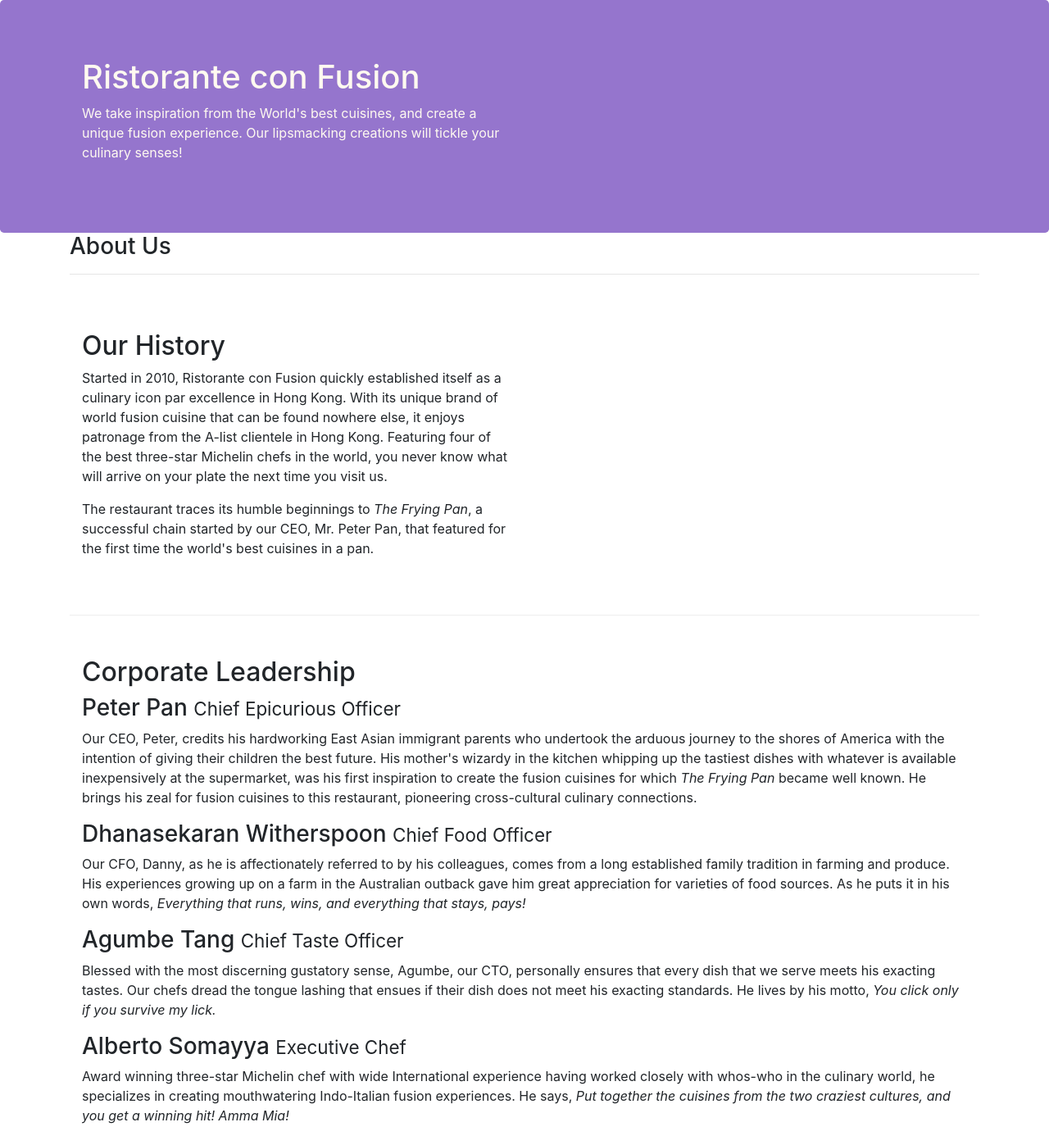
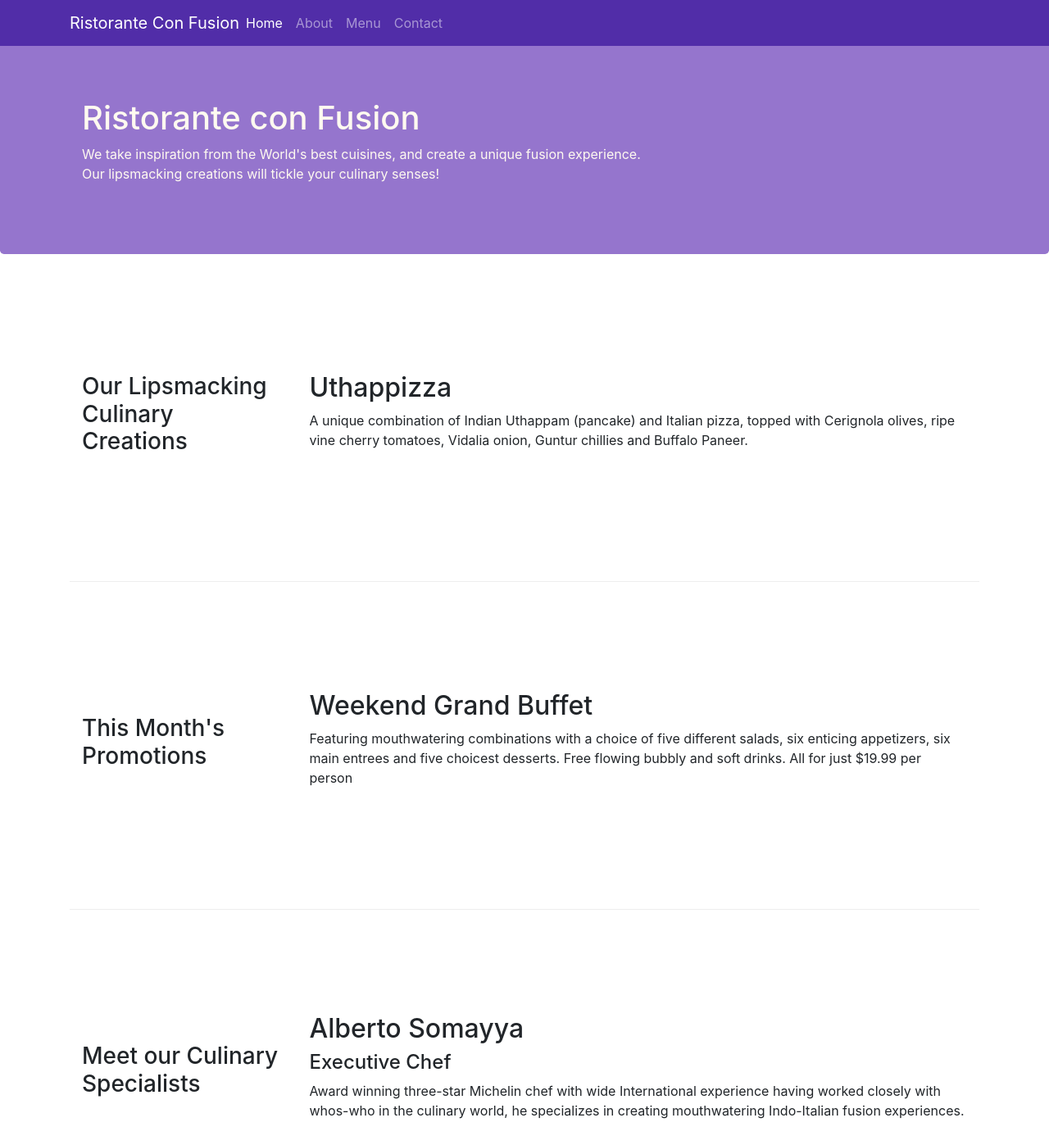
Before and after one commit to Mannisharma2612/conFusion, a website: page index.html in a window 1280 px wide. Shown: the top 1386 px of the page at 82% size. Drawn offline with nearby package versions, Linux system fonts and the light colour scheme.

Commit message:
Navbar And Breadcrumbs

```diff
--- a/css/styles.css
+++ b/css/styles.css
@@ -28,3 +28,12 @@
     margin: 0px;
     color: #0f0f0f;
   }
+
+  body {
+    padding: 50px 0px 0px 0px;
+    z-index: 0;
+  }
+
+  .navbar-dark {
+    background-color: #512DA8;
+  }
--- a/index.html
+++ b/index.html
@@ -1,6 +1,9 @@
 <!DOCTYPE html>
 <html lang="en">
+
 <head>
+    <title>Ristorante Con Fusion</title>
+
     <!-- Required meta tags always come first -->
     <meta charset="utf-8">
     <meta name="viewport" content="width=device-width, initial-scale=1, shrink-to-fit=no">
@@ -8,62 +11,89 @@
 
     <!-- Bootstrap CSS -->
     <link rel="stylesheet" href="node_modules/bootstrap/dist/css/bootstrap.min.css">
-        <link rel="stylesheet" href="css/styles.css">
-        <title>Ristorante Con Fusion</title>
+
+    <link href="css/styles.css" rel="stylesheet">
 </head>
+
 <body>
+    <nav class="navbar navbar-dark navbar-expand-sm fixed-top">
+        <div class="container">
+            <button class="navbar-toggler" type="button" data-toggle="collapse" data-target="#Navbar">
+                <span class="navbar-toggler-icon"></span>
+            </button>
+
+            <a class="navbar-brand mr-auto" href="#">Ristorante Con Fusion</a>
+            <div class="collapse navbar-collapse" id="Navbar">
+                <ul class="navbar-nav mr-auto">
+                    <li class="nav-item active"><a class="nav-link" href="#">Home</a></li>
+                    <li class="nav-item"><a class="nav-link" href="./aboutus.html">About</a></li>
+                    <li class="nav-item"><a class="nav-link" href="#">Menu</a></li>
+                    <li class="nav-item"><a class="nav-link" href="#">Contact</a></li>
+                </ul>
+            </div>
+        </div>
+    </nav>
+
     <header class="jumbotron">
         <div class="container">
             <div class="row row-header">
-                <div class="col-12 col-sm-6">
+                <div class="col-12 col-sm-8">
                     <h1>Ristorante con Fusion</h1>
                     <p>We take inspiration from the World's best cuisines, and create a unique fusion experience. Our lipsmacking creations will tickle your culinary senses!</p>
                 </div>
-                <div class="col-12 col-sm">
+                <div class="col col-sm">
                 </div>
             </div>
         </div>
     </header>
+
     <div class="container">
-        <div class="row">
-            <div class="col-12">
-               <h3>About Us</h3><hr>
+        <div class="row row-content align-items-center">
+            <div class="col-sm-4 col-md-3 flex-last">
+                <h3>Our Lipsmacking Culinary Creations</h3>
+            </div>
+            <div class="col-sm col-md flex-first">
+                <h2>Uthappizza</h2>
+                <p class="hidden-xs-down">A unique combination of Indian Uthappam (pancake) and Italian pizza, topped with Cerignola olives, ripe vine cherry tomatoes, Vidalia onion, Guntur chillies and Buffalo Paneer.</p>
             </div>
         </div>
+
+
         <div class="row row-content align-items-center">
-            <div class="col-12 col-sm-6">
-                <h2>Our History</h2>
-                <p>Started in 2010, Ristorante con Fusion quickly established itself as a culinary icon par excellence in Hong Kong. With its unique brand of world fusion cuisine that can be found nowhere else, it enjoys patronage from the A-list clientele in Hong Kong.  Featuring four of the best three-star Michelin chefs in the world, you never know what will arrive on your plate the next time you visit us.</p>
-                <p>The restaurant traces its humble beginnings to <em>The Frying Pan</em>, a successful chain started by our CEO, Mr. Peter Pan, that featured for the first time the world's best cuisines in a pan.</p>
+            <div class="col-sm-4 col-md-3">
+                <h3>This Month's Promotions</h3>
+            </div>
+            <div class="col-sm col-md">
+                <h2>Weekend Grand Buffet</h2>
+                <p class="hidden-xs-down">Featuring mouthwatering combinations with a choice of five different salads, six enticing appetizers, six main entrees and five choicest desserts. Free flowing bubbly and soft drinks. All for just $19.99 per person </p>
             </div>
         </div>
+
         <div class="row row-content align-items-center">
-            <div class="col-12">
-                <h2>Corporate Leadership</h2>
-                <h3>Peter Pan <small>Chief Epicurious Officer</small></h3>
-                <p class="d-none d-sm-block">Our CEO, Peter, credits his hardworking East Asian immigrant parents who undertook the arduous journey to the shores of America with the intention of giving their children the best future. His mother's wizardy in the kitchen whipping up the tastiest dishes with whatever is available inexpensively at the supermarket, was his first inspiration to create the fusion cuisines for which <em>The Frying Pan</em> became well known. He brings his zeal for fusion cuisines to this restaurant, pioneering cross-cultural culinary connections.</p>
-                <h3>Dhanasekaran Witherspoon <small>Chief Food Officer</small></h3>
-                <p class="d-none d-sm-block">Our CFO, Danny, as he is affectionately referred to by his colleagues, comes from a long established family tradition in farming and produce. His experiences growing up on a farm in the Australian outback gave him great appreciation for varieties of food sources. As he puts it in his own words, <em>Everything that runs, wins, and everything that stays, pays!</em></p>
-                <h3>Agumbe Tang <small>Chief Taste Officer</small></h3>
-                <p class="d-none d-sm-block">Blessed with the most discerning gustatory sense, Agumbe, our CTO, personally ensures that every dish that we serve meets his exacting tastes. Our chefs dread the tongue lashing that ensues if their dish does not meet his exacting standards. He lives by his motto, <em>You click only if you survive my lick.</em></p>
-                <h3>Alberto Somayya <small>Executive Chef</small></h3>
-                <p class="d-none d-sm-block">Award winning three-star Michelin chef with wide International experience having worked closely with whos-who in the culinary world, he specializes in creating mouthwatering Indo-Italian fusion experiences. He says, <em>Put together the cuisines from the two craziest cultures, and you get a winning hit! Amma Mia!</em></p>
+            <div class="col-sm-4 col-md-3 flex-last">
+                <h3>Meet our Culinary Specialists</h3>
+            </div>
+            <div class="col-sm col-md flex-first">
+                <h2>Alberto Somayya</h2>
+                <h4>Executive Chef</h4>
+                <p class="hidden-xs-down">Award winning three-star Michelin chef with wide International experience having worked closely with whos-who in the culinary world, he specializes in creating mouthwatering Indo-Italian fusion experiences. </p>
             </div>
         </div>
     </div>
+
     <footer class="footer">
         <div class="container">
             <div class="row">
-                <div class="col-4 offset-1 col-sm-2">
+                <div class="col-5 offset-1 col-sm-2">
                     <h5>Links</h5>
                     <ul class="list-unstyled">
                         <li><a href="#">Home</a></li>
-                        <li><a href="#">About</a></li>
+                        <li><a href="./aboutus.html">About</a></li>
                         <li><a href="#">Menu</a></li>
                         <li><a href="#">Contact</a></li>
                     </ul>
                 </div>
-                <div class="col-7 col-sm-5">
+                <div class="col-6 col-sm-5">
                     <h5>Our Address</h5>
                     <address>
 		              121, Clear Water Bay Road<br>
@@ -74,8 +104,8 @@
 		              Email: <a href="mailto:confusion@food.net">confusion@food.net</a>
 		           </address>
                 </div>
-                <div class="col-12 col-sm-4 align-self-center">
-                    <div class="text-center">
+                <div class="col col-sm-4 align-self-center">
+                    <div style="text-align:center">
                         <a href="http://google.com/+">Google+</a>
                         <a href="http://www.facebook.com/profile.php?id=">Facebook</a>
                         <a href="http://www.linkedin.com/in/">LinkedIn</a>
@@ -87,14 +117,16 @@
            </div>
            <div class="row justify-content-center">
                 <div class="col-auto">
-                    <p>© Copyright 2018 Ristorante Con Fusion</p>
+                    <p>© Copyright 2015 Ristorante Con Fusion</p>
                 </div>
            </div>
         </div>
     </footer>
-    <!-- jQuery first, then Popper.js, then Bootstrap JS. -->
-    <script src="node_modules/jquery/dist/jquery.slim.min.js"></script>
+
+    <!-- jQuery first, then Tether, then Bootstrap JS. -->
+    <script src="node_modules/jquery/dist/jquery.min.js"></script>
     <script src="node_modules/popper.js/dist/umd/popper.min.js"></script>
     <script src="node_modules/bootstrap/dist/js/bootstrap.min.js"></script>
 </body>
+
 </html>
```
Also changed, not shown: aboutus.html (+22 -1 lines). Lines whose indentation alone changed are shown as unchanged.
